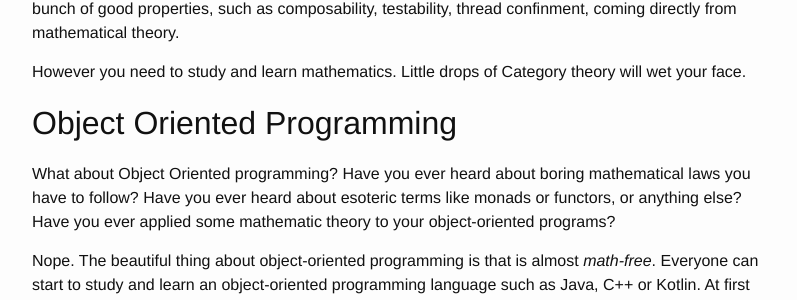
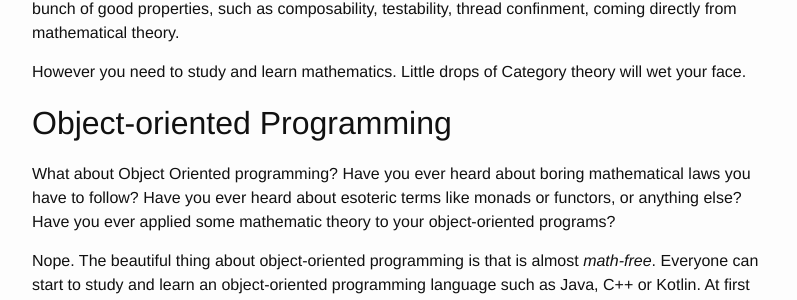
Before and after one commit to rcardin/rcardin.github.io, a Jekyll site: the page built from _posts/2017-08-02-object-oriented-programming-strikes-back.markdown, in a window 1280 px wide and 900 px high, scrolled down 2251 px. Shown: the part 155-455 px from the top of the window, without its empty margins (238-1035 px from the left). Built offline with Jekyll 4.4.1, drawn with Linux system fonts in a browser that asks for light colours; comment, search, counter and statistics services are not loaded.

```diff
--- a/_posts/2017-08-02-object-oriented-programming-strikes-back.markdown
+++ b/_posts/2017-08-02-object-oriented-programming-strikes-back.markdown
@@ -60,7 +60,7 @@ Where do I want to go with this dissertation? The real functional programming re
 
 However you need to study and learn mathematics. Little drops of Category theory will wet your face.
 
-## Object Oriented Programming
+## Object-oriented Programming
 What about Object Oriented programming? Have you ever heard about boring mathematical laws you have to follow? Have you ever heard about esoteric terms like monads or functors, or anything else? Have you ever applied some mathematic theory to your object-oriented programs?
 
 Nope. The beautiful thing about object-oriented programming is that is almost *math-free*. Everyone can start to study and learn an object-oriented programming language such as Java, C++ or Kotlin. At first sight, object-oriented programming is very close to **how we perceive reality**.
```
